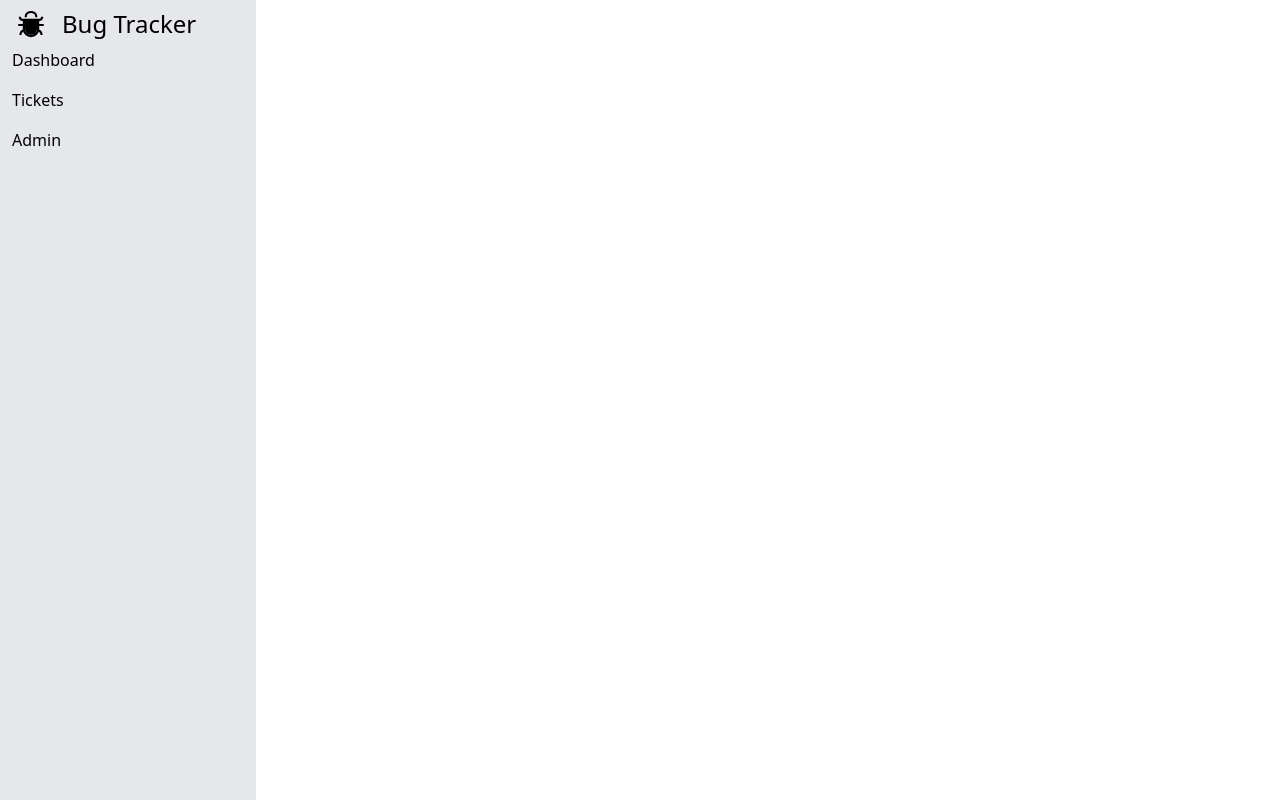
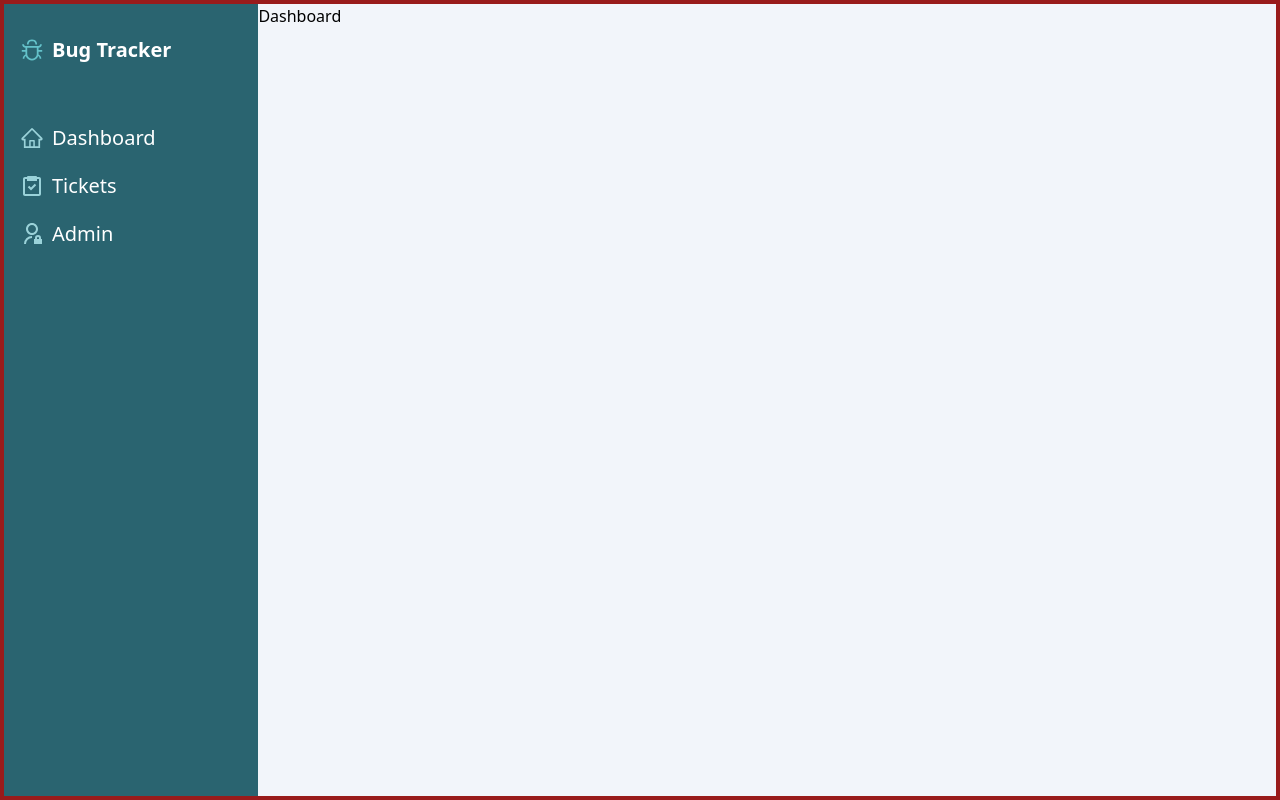
Before and after one commit to Ayomide4/bug-tracker, a React (Vite) app: page / in a window 1280 px wide. Built offline with nearby package versions, Linux system fonts and the light colour scheme.

Commit message:
finish navbar

```diff
--- a/src/App.tsx
+++ b/src/App.tsx
@@ -7,7 +7,7 @@ import {Dashboard} from './components/Dashboard'
 function App() {
 
   return (
-    <div className='w-full h-screen'>
+    <div className='max-w-full h-screen border-4 border-red-800 flex p-0 m-0'>
       <Navbar/>
       <Dashboard/>
     </div>
--- a/src/components/Dashboard.tsx
+++ b/src/components/Dashboard.tsx
@@ -2,6 +2,10 @@ import React from 'react'
 
 export const Dashboard = () => {
   return (
-    <div>Dashboard</div>
+    <div className='flex flex-grow max-h-screen  bg-[#F2F5FA]'>
+      <main className=''>
+        <h1>Dashboard</h1>
+      </main>
+    </div>
   )
 }
--- a/src/components/Navbar.tsx
+++ b/src/components/Navbar.tsx
@@ -1,26 +1,30 @@
-import {AiTwotoneBug} from 'react-icons/ai'
+import {AiOutlineBug, AiOutlineHome} from 'react-icons/ai'
+import {BiTask} from 'react-icons/bi'
+import {RiAdminLine} from 'react-icons/ri'
+
 
 
 export const Navbar = () => {
-  const links = [
-    {name: "Dashboard", route: "/"},
-    {name: "Tickets", route: "/tickets"},
-    {name: "Admin", route: "/admin"}
-  ]
-
   return (
-    <div className='fixed top-0 left-0 w-1/5 m-0 flex flex-col bg-gray-200 h-screen'>
-      <div className='flex text-2xl pt-2 items-center'>
-        <span className='mx-4 text-3xl'><AiTwotoneBug/></span>
-        Bug Tracker
+    <section className='w-1/5 bg-[#2A6470] max-h-screen'>
+      <div className='mt-4 flex flex-col gap-5 relative px-4 pt-4'>
+        <span className='flex items-center gap-2 cursor-pointer mb-10 '>
+          <AiOutlineBug  size='24' color='#64C2CA'/>
+          <h2 className='text-xl font-bold text-white'>Bug Tracker</h2>
+        </span>
+        <span className='flex items-center gap-2 cursor-pointer'>
+          <AiOutlineHome size='24' color='#9AD2D9'/>
+          <h2 className='text-xl text-white'>Dashboard</h2>
+        </span>
+        <span className='flex items-center gap-2 cursor-pointer'>
+          <BiTask size='24' color='#9AD2D9'/>
+          <h2 className='text-xl text-white'>Tickets</h2>
+        </span>
+        <span className='flex items-center gap-2 cursor-pointer'>
+          <RiAdminLine size='24' color='#9AD2D9'/>
+          <h2 className='text-xl text-white'>Admin</h2>
+        </span>
       </div>
-      <div className='flex px-3'>
-        <ul>
-          {
-            links.map(link => (<li key={link.name} className='py-2'><a href={link.route}>{link.name}</a></li>))
-          }
-        </ul>
-      </div>
-    </div>
+    </section>
   )
 }
```
